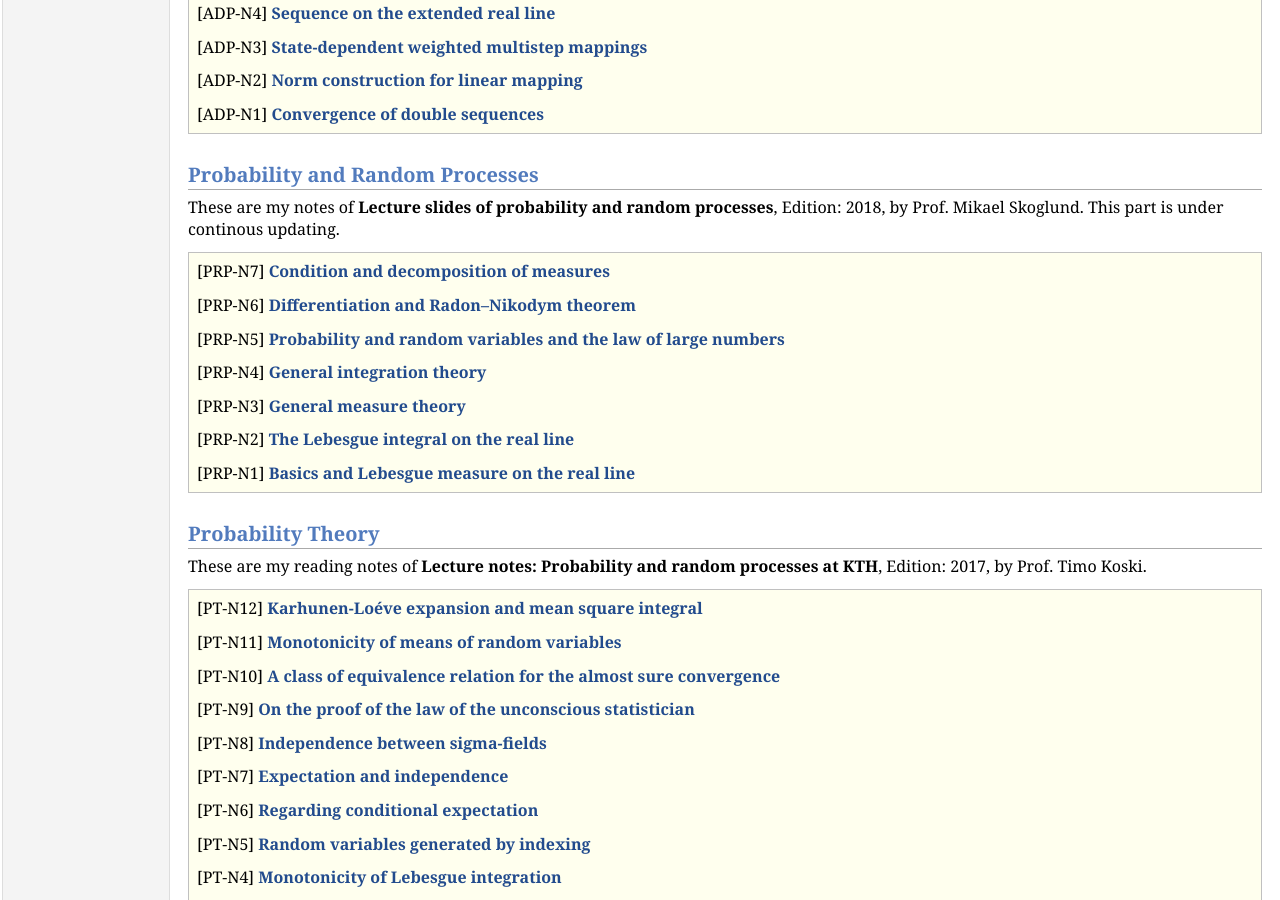
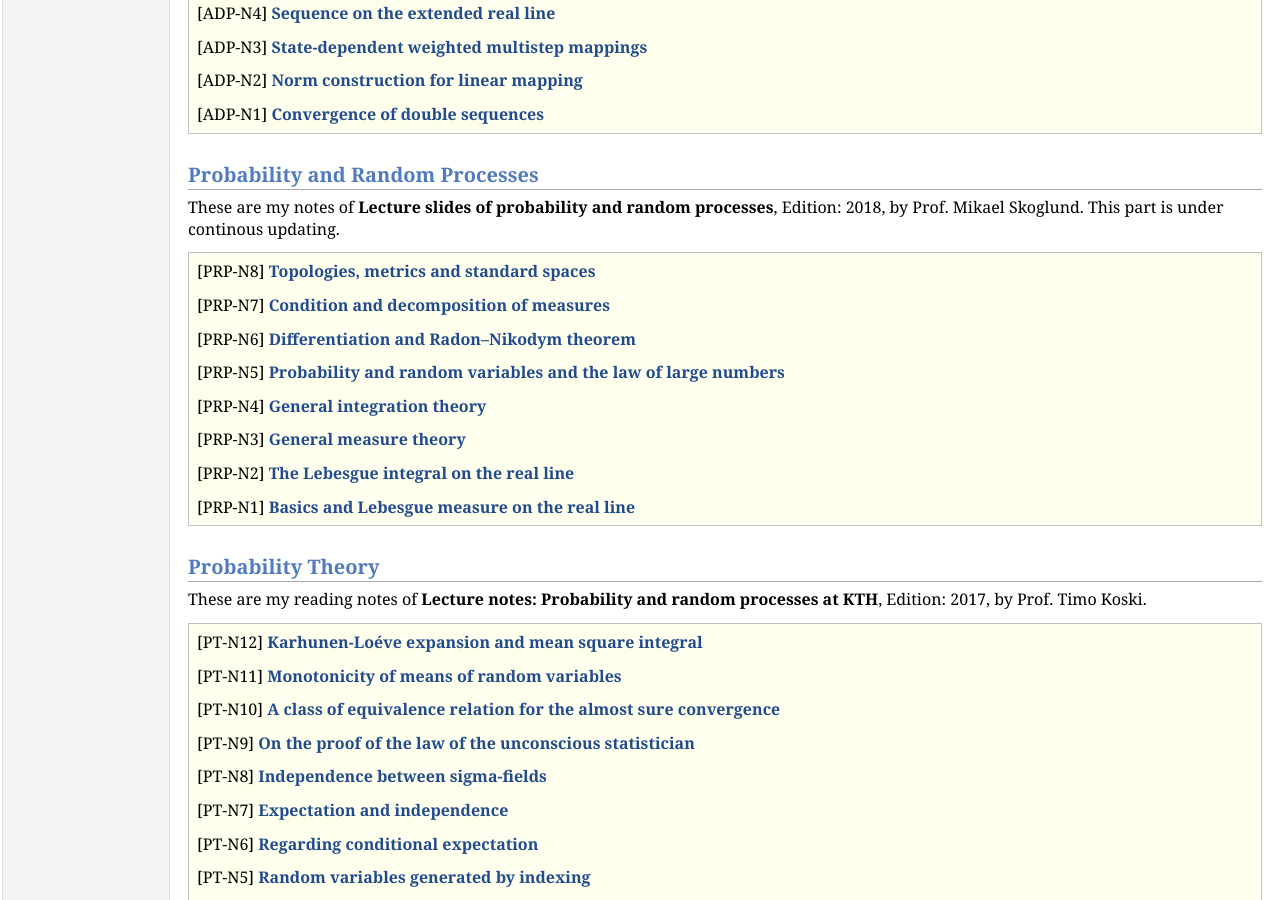
Before and after one commit to yuchaotaigu/yuchaotaigu.github.io, a Jekyll site: the page notes.html, which Jekyll copies as it is, in a window 1280 px wide and 900 px high, scrolled down 472 px. Built offline with Jekyll 4.4.1, drawn with Linux system fonts in a browser that asks for light colours; comment, search, counter and statistics services are not loaded.

Commit message:
prp8 added

```diff
--- a/notes.html
+++ b/notes.html
@@ -54,6 +54,7 @@ These are my reading notes for the monograph <a href="http://www.athenasc.com/ab
 These are my notes of <b>Lecture slides of probability and random processes</b>, Edition: 2018, by Prof. Mikael Skoglund. This part is under continous updating.
 <div class="infoblock">
 <div class="blockcontent">
+<p>[PRP-N8] <a href="notes/PRP8.pdf"><b>Topologies, metrics and standard spaces</b></a><br /> </p>
 <p>[PRP-N7] <a href="notes/PRP7.pdf"><b>Condition and decomposition of measures</b></a><br /> </p>
 <p>[PRP-N6] <a href="notes/PRP6.pdf"><b>Differentiation and Radon–Nikodym theorem</b></a><br /> </p>
 <p>[PRP-N5] <a href="notes/PRP5.pdf"><b>Probability and random variables and the law of large numbers</b></a><br /> </p>
```
